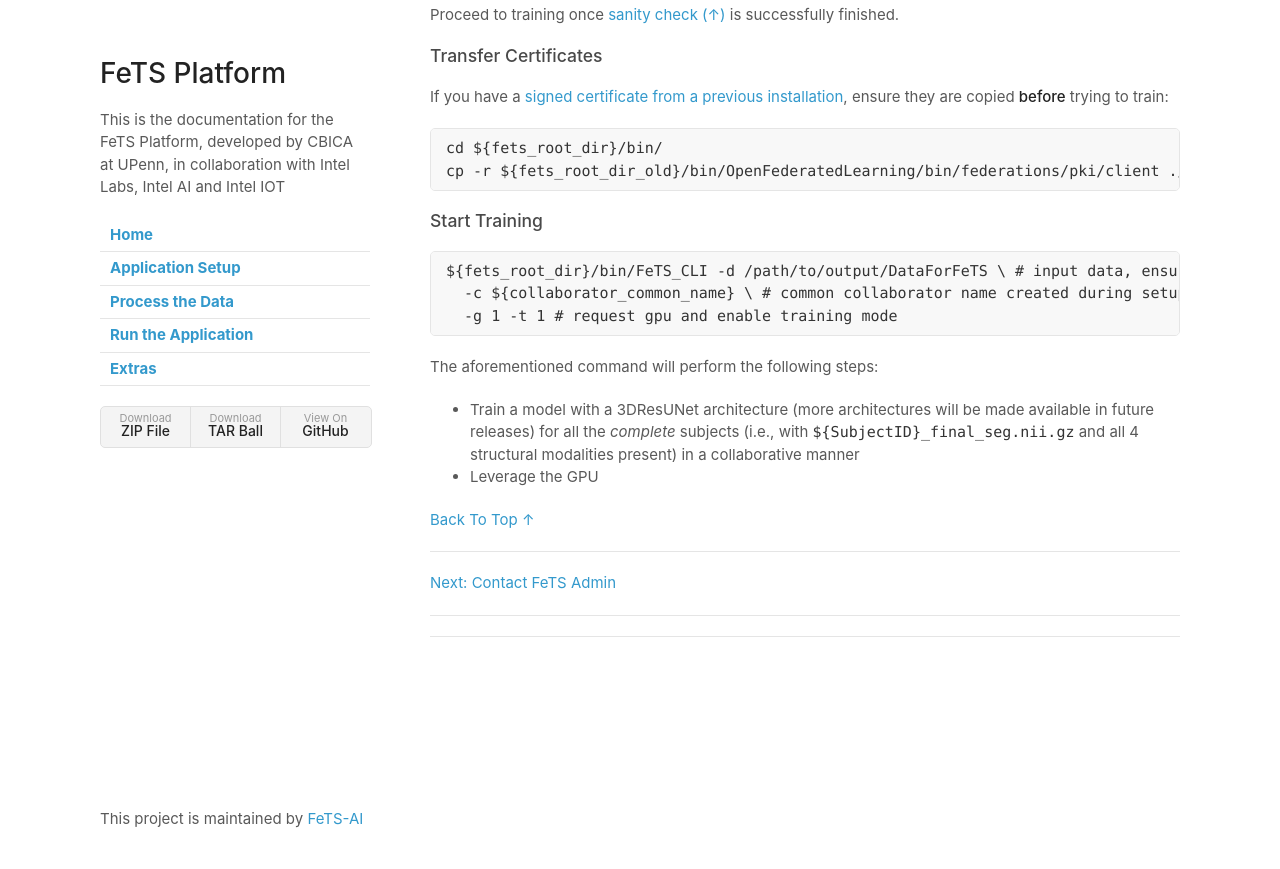
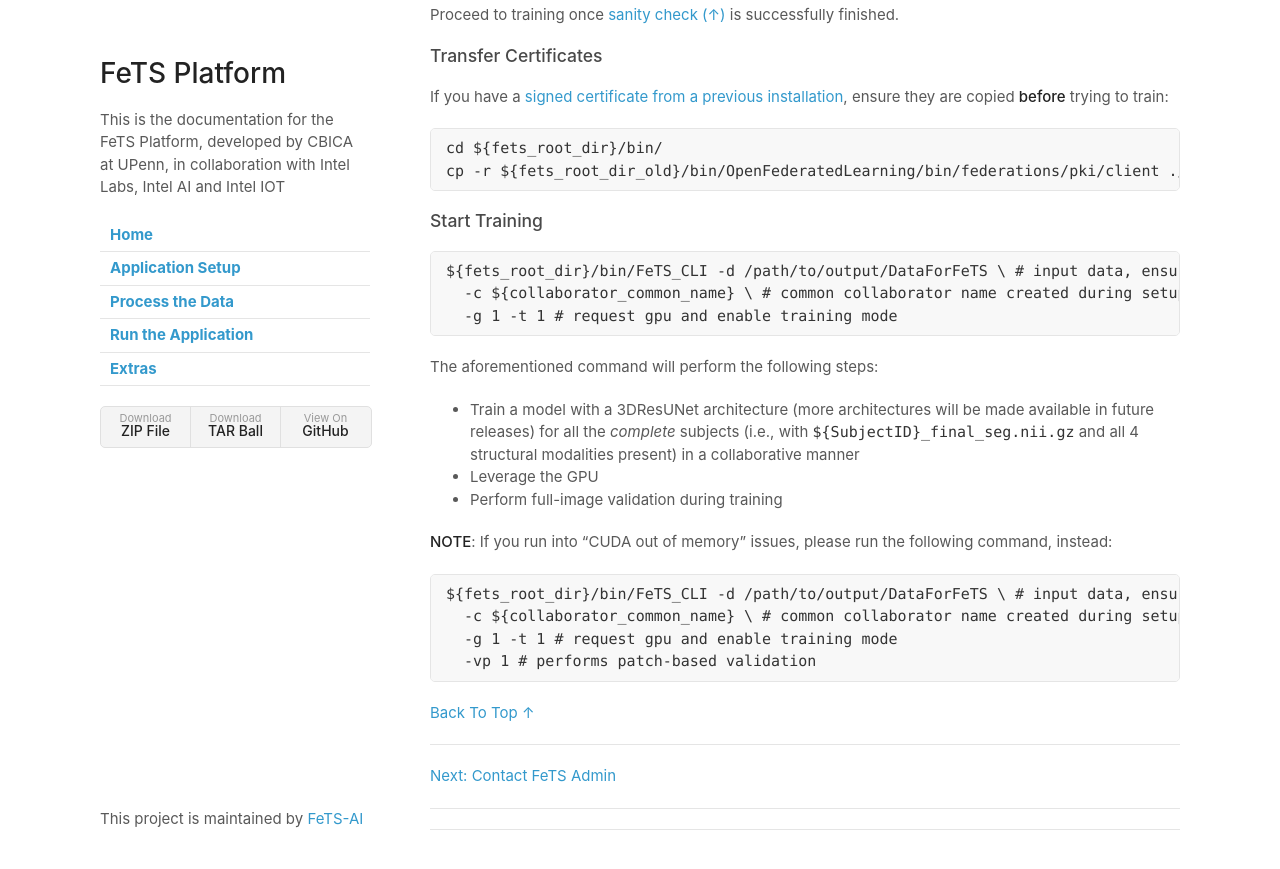
Before and after one commit to FeTS-AI/Front-End, a Jekyll site: the page built from docs/runningApplication.md, in a window 1280 px wide and 900 px high, scrolled down 4851 px. Shown: the top 869 px of the window. Built offline with Jekyll 4.4.1, drawn with Linux system fonts in a browser that asks for light colours; our own code applies the rules of GitHub Pages for plain Markdown files.

Commit message:
Update runningApplication.md

````diff
--- a/docs/runningApplication.md
+++ b/docs/runningApplication.md
@@ -182,6 +182,16 @@
 The aforementioned command will perform the following steps:
 - Train a model with a 3DResUNet architecture (more architectures will be made available in future releases) for all the *complete* subjects (i.e., with `${SubjectID}_final_seg.nii.gz` and all 4 structural modalities present) in a collaborative manner
 - Leverage the GPU
+- Perform full-image validation during training
+
+**NOTE**: If you run into "CUDA out of memory" issues, please run the following command, instead:
+
+```bash
+${fets_root_dir}/bin/FeTS_CLI -d /path/to/output/DataForFeTS \ # input data, ensure "final_seg" is present for each subject
+  -c ${collaborator_common_name} \ # common collaborator name created during setup
+  -g 1 -t 1 # request gpu and enable training mode
+  -vp 1 # performs patch-based validation
+```
 
 [Back To Top &uarr;](#table-of-contents)
 
````
